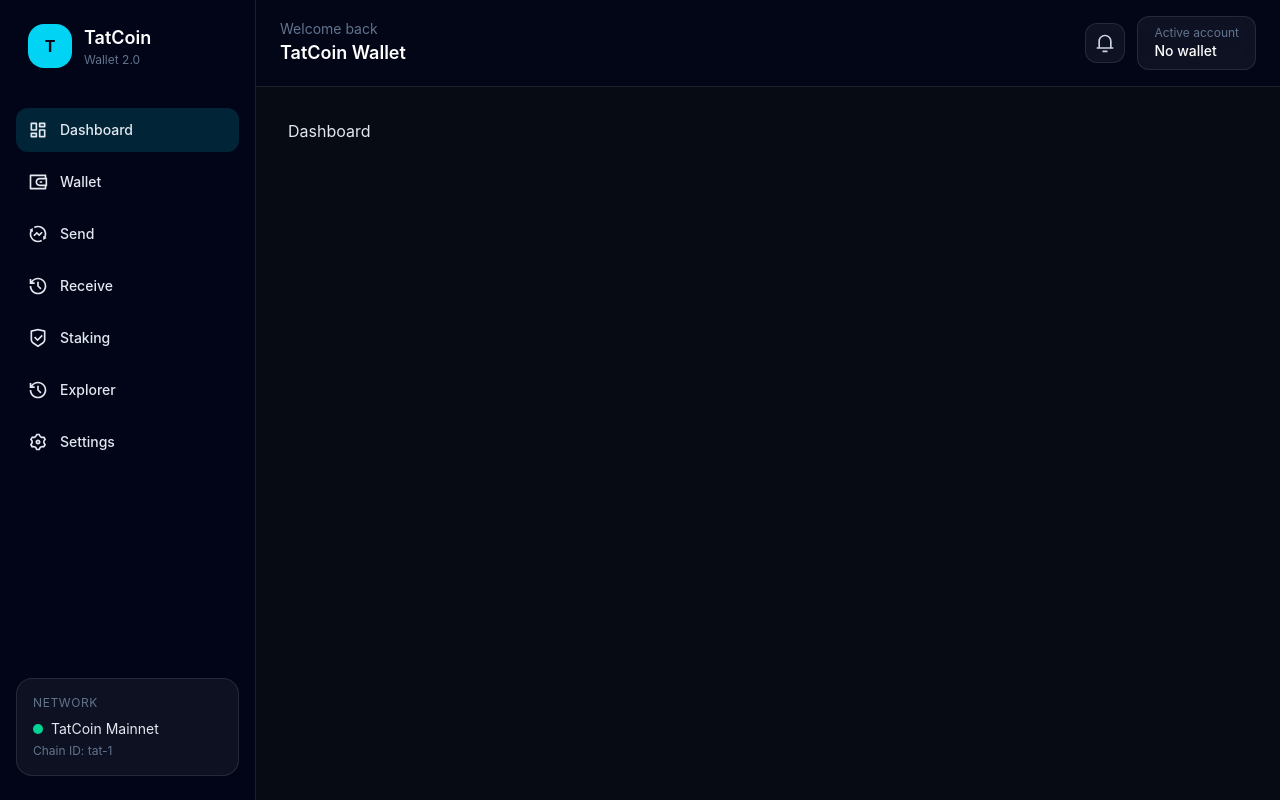
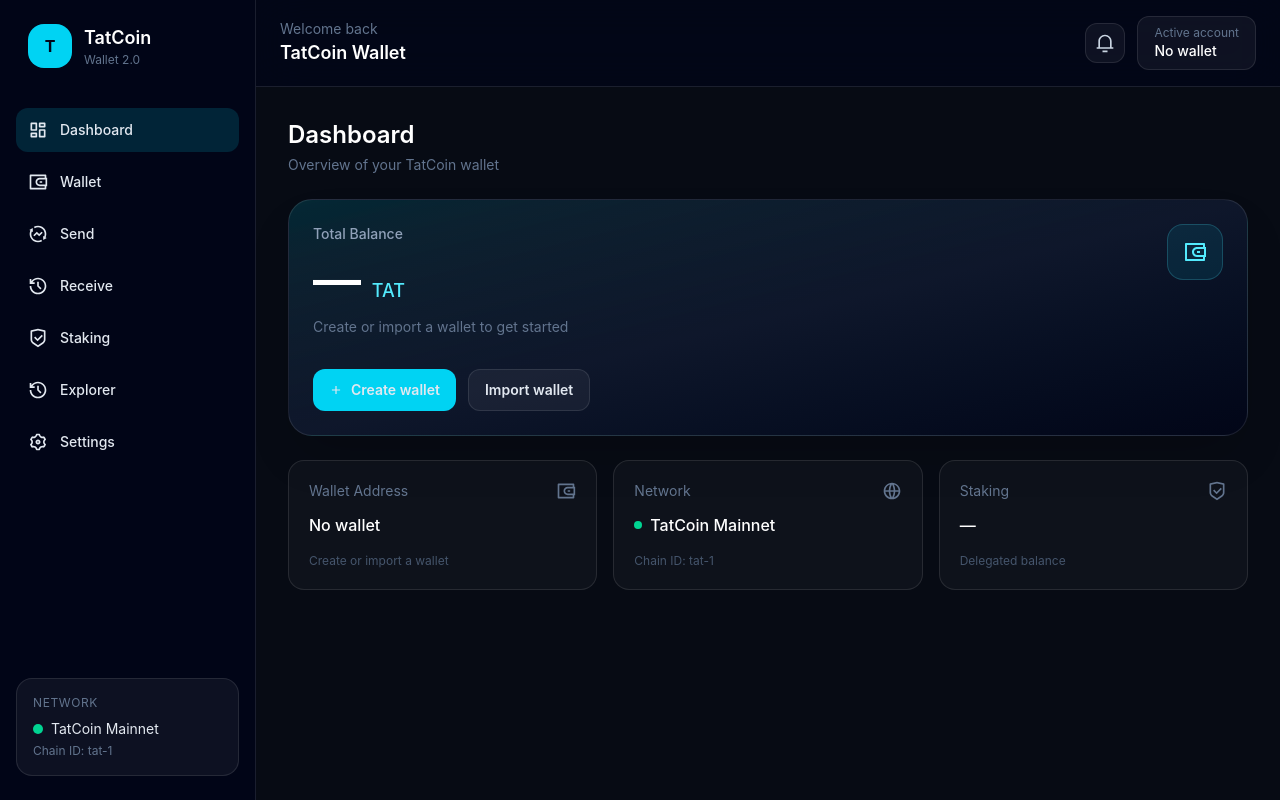
Before and after one commit to alltest0777/tatcoin, a React (Vite) app: page / in a window 1280 px wide. Built offline with nearby package versions, Linux system fonts and the light colour scheme.

Commit message:
feat: add dashboard wallet overview

```diff
--- a/src/features/dashboard/index.tsx
+++ b/src/features/dashboard/index.tsx
@@ -1,3 +1,145 @@
+import {
+  RiAddLine,
+  RiArrowDownLine,
+  RiArrowUpLine,
+  RiGlobalLine,
+  RiShieldCheckLine,
+  RiWallet3Line,
+} from "react-icons/ri";
+import { Link } from "react-router-dom";
+
 export default function Dashboard() {
-  return <h2>Dashboard</h2>;
+  const hasWallet = false;
+
+  return (
+    <div className="space-y-6">
+      <div>
+        <h1 className="text-2xl font-semibold text-white">Dashboard</h1>
+        <p className="mt-1 text-sm text-slate-500">
+          Overview of your TatCoin wallet
+        </p>
+      </div>
+
+      <section className="overflow-hidden rounded-3xl border border-white/10 bg-gradient-to-br from-cyan-400/15 via-slate-900 to-slate-950 p-6 shadow-2xl shadow-black/20">
+        <div className="flex flex-col justify-between gap-8 sm:flex-row sm:items-start">
+          <div>
+            <div className="text-sm font-medium text-slate-400">
+              Total Balance
+            </div>
+
+            <div className="mt-3 flex items-baseline gap-3">
+              <span className="text-4xl font-semibold tracking-tight text-white sm:text-5xl">
+                {hasWallet ? "0.000000" : "—"}
+              </span>
+
+              <span className="text-lg font-medium text-cyan-300">TAT</span>
+            </div>
+
+            <div className="mt-3 text-sm text-slate-500">
+              {hasWallet
+                ? "Available balance"
+                : "Create or import a wallet to get started"}
+            </div>
+          </div>
+
+          <div className="flex h-14 w-14 items-center justify-center rounded-2xl border border-cyan-300/20 bg-cyan-400/10 text-cyan-300">
+            <RiWallet3Line className="text-2xl" />
+          </div>
+        </div>
+
+        <div className="mt-8 flex flex-wrap gap-3">
+          {hasWallet ? (
+            <>
+              <Link
+                to="/send"
+                className="inline-flex items-center gap-2 rounded-xl bg-cyan-400 px-4 py-2.5 text-sm font-semibold text-slate-950 transition hover:bg-cyan-300"
+              >
+                <RiArrowUpLine />
+                Send
+              </Link>
+
+              <Link
+                to="/receive"
+                className="inline-flex items-center gap-2 rounded-xl border border-white/10 bg-white/5 px-4 py-2.5 text-sm font-semibold text-white transition hover:bg-white/10"
+              >
+                <RiArrowDownLine />
+                Receive
+              </Link>
+            </>
+          ) : (
+            <>
+              <Link
+                to="/wallet"
+                className="inline-flex items-center gap-2 rounded-xl bg-cyan-400 px-4 py-2.5 text-sm font-semibold text-slate-950 transition hover:bg-cyan-300"
+              >
+                <RiAddLine />
+                Create wallet
+              </Link>
+
+              <Link
+                to="/wallet"
+                className="inline-flex items-center gap-2 rounded-xl border border-white/10 bg-white/5 px-4 py-2.5 text-sm font-semibold text-white transition hover:bg-white/10"
+              >
+                Import wallet
+              </Link>
+            </>
+          )}
+        </div>
+      </section>
+
+      <section className="grid gap-4 md:grid-cols-3">
+        <div className="rounded-2xl border border-white/10 bg-white/[0.03] p-5">
+          <div className="flex items-start justify-between">
+            <div>
+              <div className="text-sm text-slate-500">Wallet Address</div>
+              <div className="mt-3 font-medium text-white">
+                {hasWallet ? "tat1..." : "No wallet"}
+              </div>
+            </div>
+
+            <RiWallet3Line className="text-xl text-slate-500" />
+          </div>
+
+          <div className="mt-4 text-xs text-slate-600">
+            {hasWallet ? "TatCoin account" : "Create or import a wallet"}
+          </div>
+        </div>
+
+        <div className="rounded-2xl border border-white/10 bg-white/[0.03] p-5">
+          <div className="flex items-start justify-between">
+            <div>
+              <div className="text-sm text-slate-500">Network</div>
+              <div className="mt-3 flex items-center gap-2 font-medium text-white">
+                <span className="h-2 w-2 rounded-full bg-emerald-400" />
+                TatCoin Mainnet
+              </div>
+            </div>
+
+            <RiGlobalLine className="text-xl text-slate-500" />
+          </div>
+
+          <div className="mt-4 text-xs text-slate-600">
+            Chain ID: tat-1
+          </div>
+        </div>
+
+        <div className="rounded-2xl border border-white/10 bg-white/[0.03] p-5">
+          <div className="flex items-start justify-between">
+            <div>
+              <div className="text-sm text-slate-500">Staking</div>
+              <div className="mt-3 font-medium text-white">
+                {hasWallet ? "0.000000 TAT" : "—"}
+              </div>
+            </div>
+
+            <RiShieldCheckLine className="text-xl text-slate-500" />
+          </div>
+
+          <div className="mt-4 text-xs text-slate-600">
+            Delegated balance
+          </div>
+        </div>
+      </section>
+    </div>
+  );
 }
```
